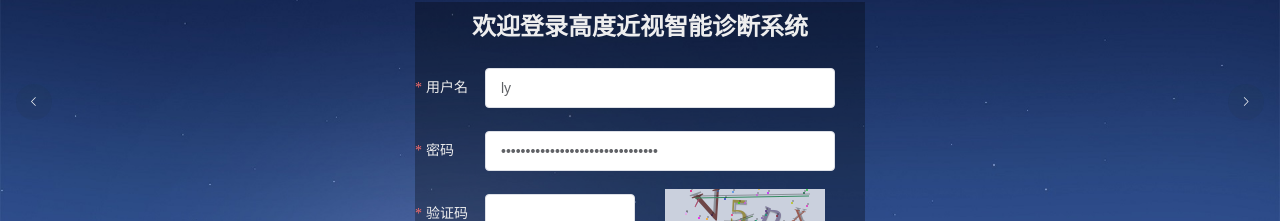
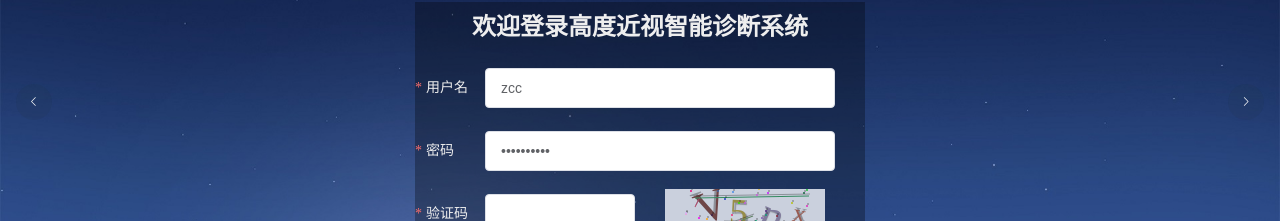
Before and after one commit to kk5813/highmyopiafront, a Vue app: page /login in a window 1280 px wide. Shown: the part 298-519 px from the top of the page. Built offline with nearby package versions, Linux system fonts and the light colour scheme.

Commit message:
修改登陆密码加密部分

```diff
--- a/src/views/Login.vue
+++ b/src/views/Login.vue
@@ -34,8 +34,8 @@
         data() {
             return {
                 ruleForm: {
-                    userLoginName: 'ly',
-                    userPassword: 'ab0947f28b35fceef8fef1092114c805',
+                    userLoginName: 'zcc',
+                    userPassword: '2287996531',
                     code: ''
                 },
                 rules: {
--- a/vue.config.js
+++ b/vue.config.js
@@ -1,3 +1,4 @@
+// 朱畅畅
 module.exports = {
     devServer: {
         port:8082,
```
